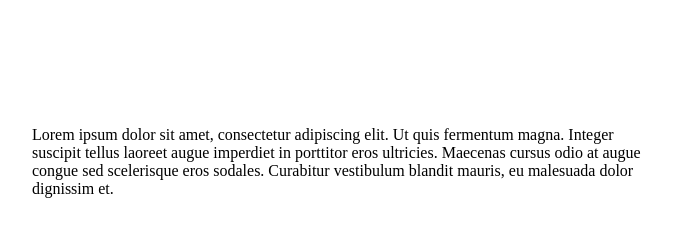
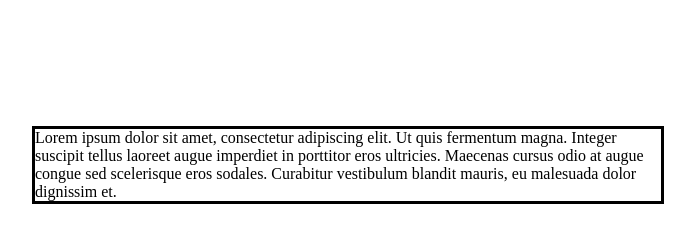
Before and after one commit to dsteedmanCIS/dsteedmanCIS118, a plain HTML site: page ch8/fowd_ch08_folder/01-box-model.html in a window 1280 px wide. Shown: the whole page, without its empty margins (292-987 px from the left). Drawn offline with Linux system fonts and the light colour scheme.

Commit message:
Update box-model.css

```diff
--- a/ch8/fowd_ch08_folder/css/box-model.css
+++ b/ch8/fowd_ch08_folder/css/box-model.css
@@ -4,6 +4,12 @@
 	margin: 10% auto;
 }
 /* write example css below */
-.box{
+.box {
+	border-top-style: solid;
 
+	border-right-style: solid;
+
+	border-bottom-style: solid;
+
+	border-left-style: solid;
 	}
```
